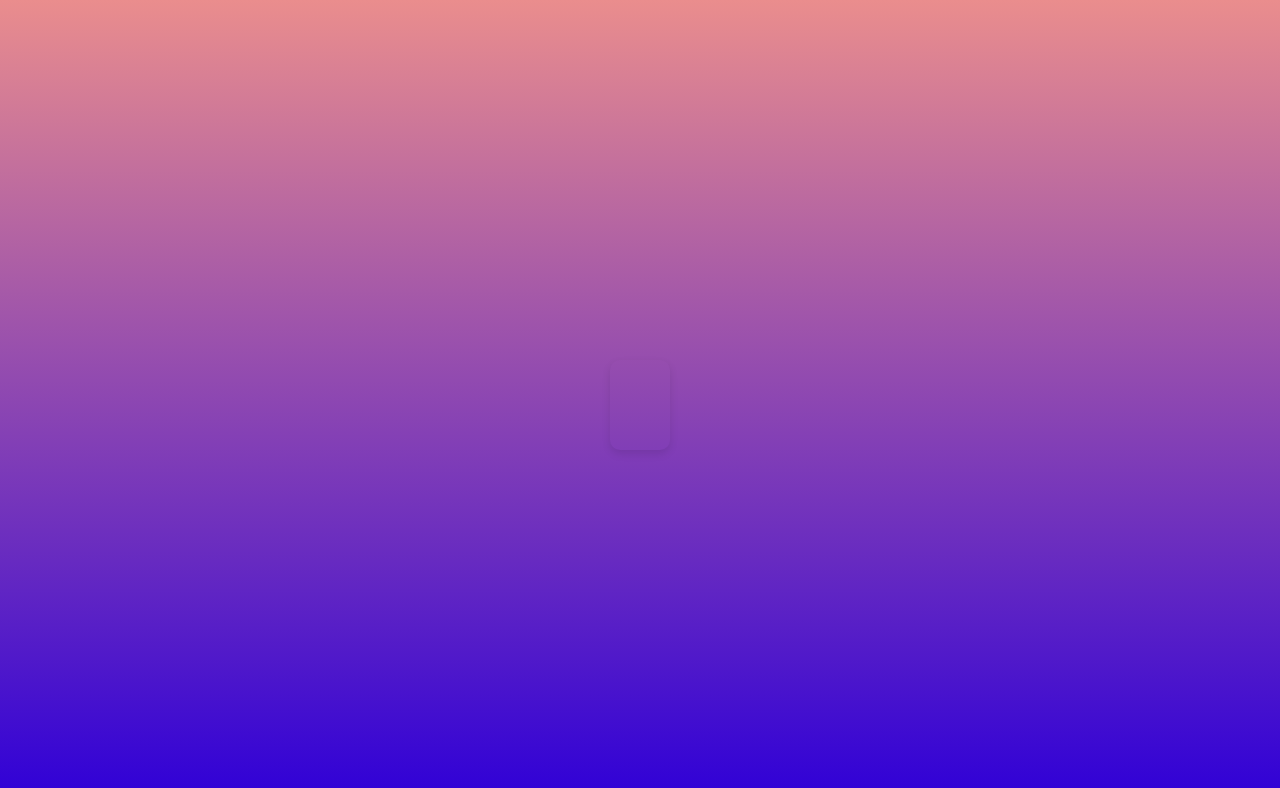
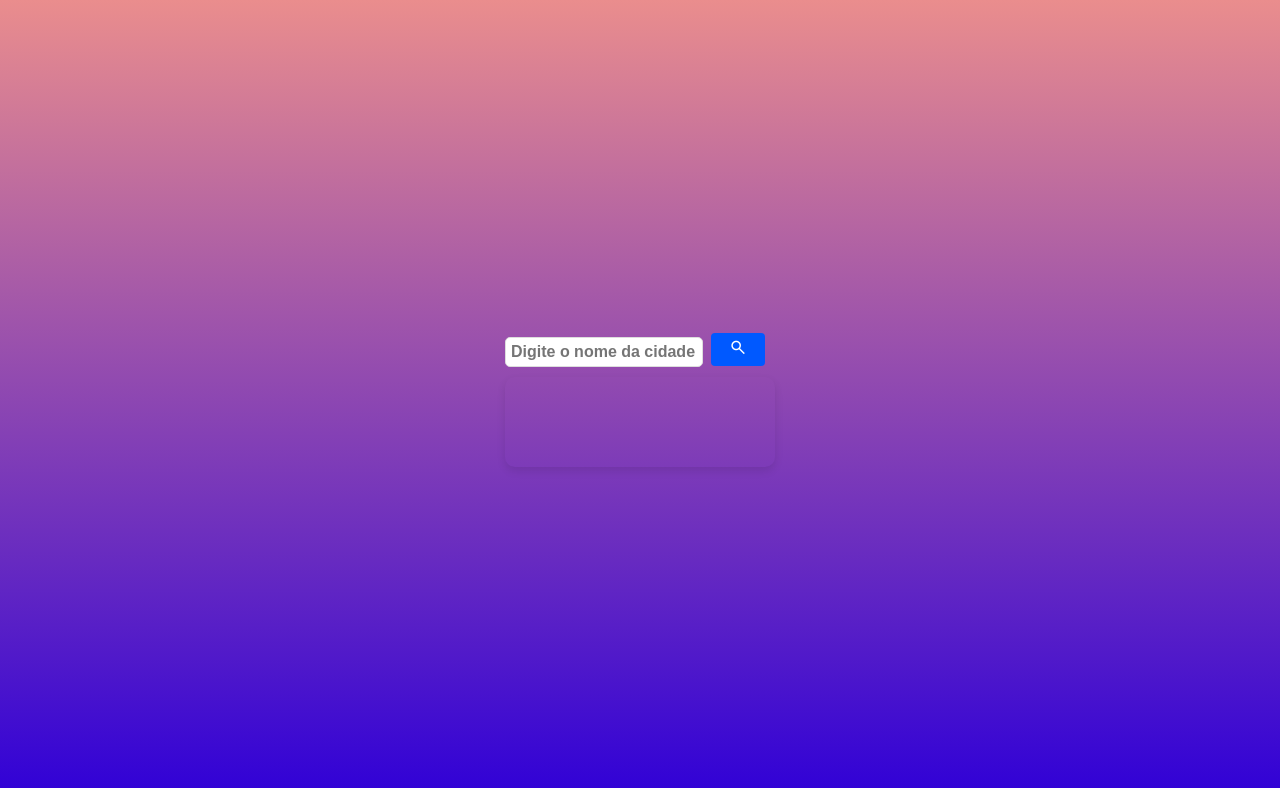
Before and after one commit to gustavobardavid/weatherapp, a website: page index.html in a window 1280 px wide. Drawn offline with nearby package versions, Linux system fonts and the light colour scheme; no server answers.

Commit message:
adicionando função para buscar temp em outras cidades

```diff
--- a/index.html
+++ b/index.html
@@ -3,11 +3,20 @@
 <head>
     <meta charset="UTF-8">
     <meta name="viewport" content="width=device-width, initial-scale=1.0">
+    <link rel="stylesheet" href="https://fonts.googleapis.com/css2?family=Material+Symbols+Outlined:opsz,wght,FILL,GRAD@48,400,0,0" />
     <link rel="stylesheet" href="./style.css">
     <title>Document</title>
 </head>
 <body>
     <main>
+
+        <div class="buscar">
+            <form>
+              <input id="input-city" type="text" placeholder="Digite o nome da cidade">
+              <button id="botao" type="button"><span class="material-symbols-outlined">search</span></button>
+            </form>
+        </div>
+
         <section class="location">
             <div class="city"></div>
             <div class="date"></div>
--- a/index.js
+++ b/index.js
@@ -30,6 +30,12 @@
             });
     }
 
-getWeatherData('Lavras da Mangabeira');
+    getWeatherData('Lavras da Mangabeira');
+
+    let botao = document.querySelector('#botao');
+    botao.addEventListener('click',  () => {
+        let inputCity = document.querySelector('#input-city').value;
+        getWeatherData(inputCity);
+    })
 
 })
--- a/style.css
+++ b/style.css
@@ -68,3 +68,47 @@
     font-weight: 500;
     text-shadow: 0 3px rgba(0, 0, 0, 0.2);
 }
+
+
+.buscar {
+    width: 100%;
+}
+
+.buscar input {
+    width: 69%;
+    position: relative;
+    flex: 1;
+    padding: 5px;
+    border: 1px solid #ddd;
+    border-radius: 5px;
+    outline: none;
+    font-size: 1rem;
+    font-weight: 600;
+    /* visibility: hidden; */
+
+}
+
+
+.buscar button {
+    background-color: #0059ff;
+    height:33px;
+    width: 20%;
+    border: none;
+    border-radius: 4px;
+    color:#ffffff;
+    font-size: medium;
+    align-items: center;
+    font-weight: 400;
+    cursor: pointer;
+}
+
+
+/* .buscar:hover input {
+    visibility: visible;
+} */
+
+.buscar span {
+    font-size: larger;
+    padding: 0px;
+    margin: 0 auto;
+}
```
